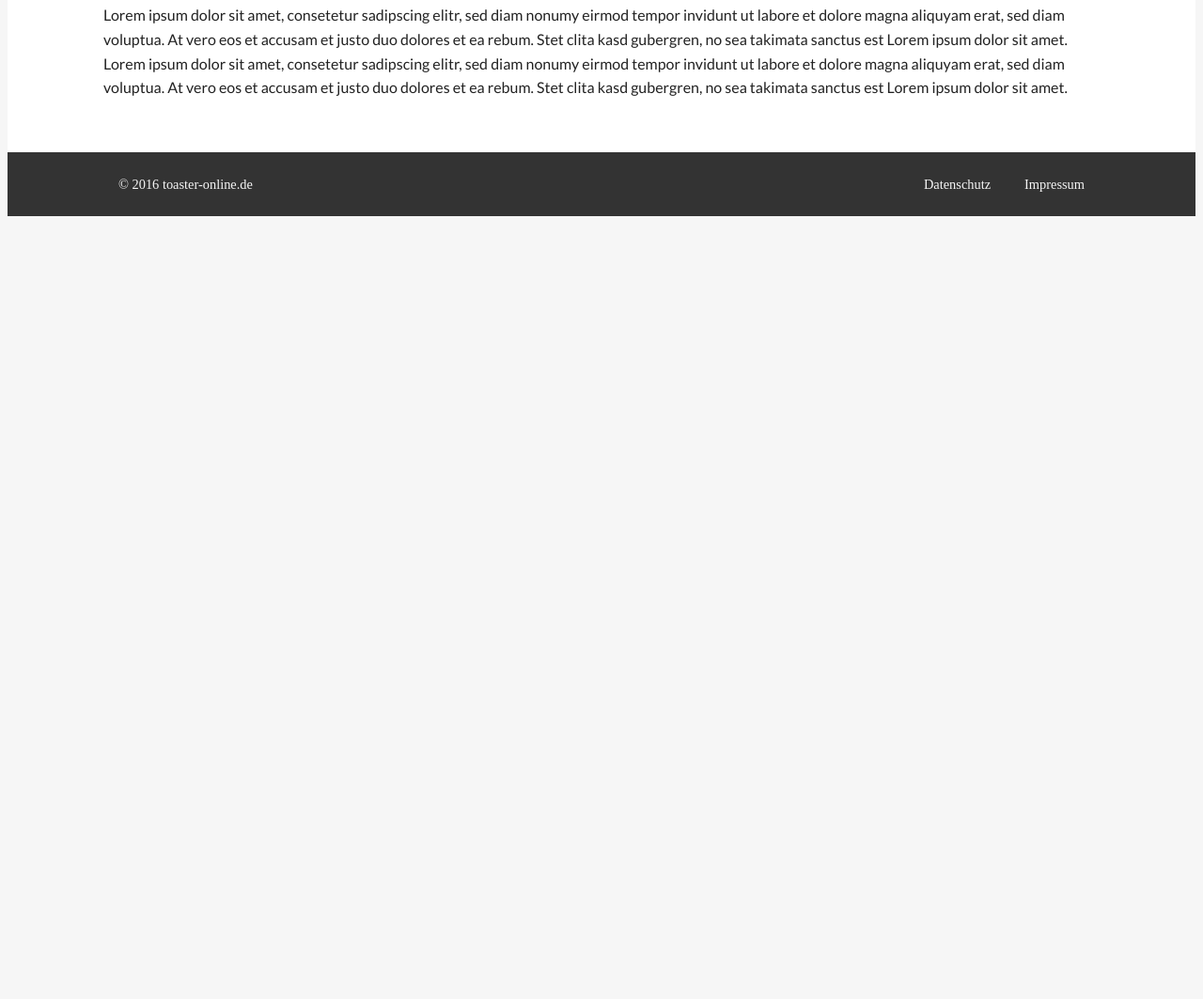
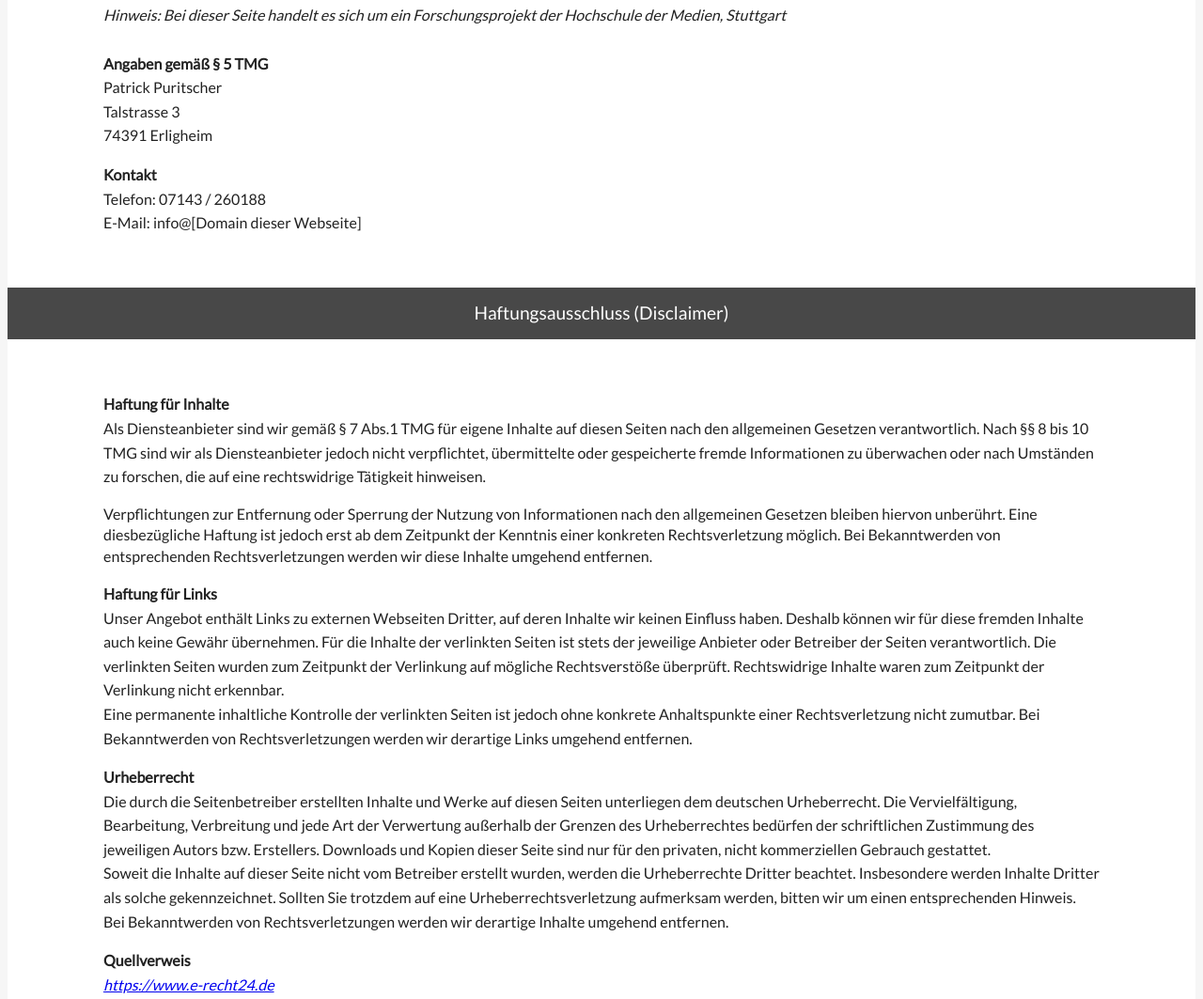
Before and after one commit to Purii/toaster.shop, a website: page src/impressum.html in a window 1280 px wide. Shown: the part 182-1245 px from the top of the page at 94% size. Before the commit the page ends 808 px from the top, so only its background shows below. Drawn offline with nearby package versions, Linux system fonts and the light colour scheme; files that its build step writes are made by us from their sources.

Commit message:
added impressum & datenschutz

```diff
--- a/src/css/elements.css
+++ b/src/css/elements.css
@@ -97,6 +97,13 @@
 
 .separator__text {
   text-align: center;
+}
+
+.separator__title {
+  text-align: center;
+  margin: 0.5rem 0;
+  font-size: 1.2rem;
+  font-weight: normal;
 }
 
 /**
--- a/src/css/style.css
+++ b/src/css/style.css
@@ -18,6 +18,10 @@ html {
 html,
 body {
   height: 100%;
+}
+
+body {
+  font-family: 'Lato', regular;
 }
 
 .theatre {
--- a/src/impressum.html
+++ b/src/impressum.html
@@ -18,9 +18,6 @@
             <p class="browserupgrade">You are using an <strong>outdated</strong> browser. Please <a href="http://browsehappy.com/">upgrade your browser</a> to improve your experience.</p>
         <![endif]-->
 
-
-
-
         <div class="theatre">
 
           <div class="theatre__upperstage">
@@ -36,11 +33,56 @@
                 <div class="l__grid_element--size-wide section section--add-padding">
                   <h1 class="section__title">Impressum</h1>
                   <p class="section__text">
-                    Lorem ipsum dolor sit amet, consetetur sadipscing elitr, sed diam nonumy eirmod tempor invidunt ut labore et dolore magna aliquyam erat, sed diam voluptua. At vero eos et accusam et justo duo dolores et ea rebum. Stet clita kasd gubergren, no sea takimata sanctus est Lorem ipsum dolor sit amet. Lorem ipsum dolor sit amet, consetetur sadipscing elitr, sed diam nonumy eirmod tempor invidunt ut labore et dolore magna aliquyam erat, sed diam voluptua. At vero eos et accusam et justo duo dolores et ea rebum. Stet clita kasd gubergren, no sea takimata sanctus est Lorem ipsum dolor sit amet.
+                    <i>Hinweis: Bei dieser Seite handelt es sich um ein Forschungsprojekt der Hochschule der Medien, Stuttgart</i><br/><br/>
+                    <strong>Angaben gemäß § 5 TMG</strong><br/>
+                    Patrick Puritscher<br />
+                    Talstrasse 3<br />
+                    74391 Erligheim
+                  </p>
+                  <p class="section__text">
+                    <strong>Kontakt</strong><br/>
+                    Telefon: 07143 / 260188<br/>
+                    E-Mail: info@[Domain dieser Webseite]
+                  </p>
+                </div>
+              </div>
+            </section>
+
+            <!-- SEPARATOR -->
+            <section class="l__section separatorcontainer">
+              <div class="l__section_inner separator separator--add-padding">
+                <h2 class="separator__title">Haftungsausschluss (Disclaimer)</h2>
+              </div>
+            </section>
+            <!-- /SEPARATOR -->
+
+            <section class="l__section l__light">
+              <div class="l__section_inner l__grid">
+                <div class="l__grid_element--size-wide section section--add-padding">
+                  <p class="section__text">
+                    <strong>Haftung für Inhalte</strong><br/>
+                    Als Diensteanbieter sind wir gemäß § 7 Abs.1 TMG für eigene Inhalte auf diesen Seiten nach den allgemeinen Gesetzen verantwortlich. Nach §§ 8 bis 10 TMG sind wir als Diensteanbieter jedoch nicht verpflichtet, übermittelte oder gespeicherte fremde Informationen zu überwachen oder nach Umständen zu forschen, die auf eine rechtswidrige Tätigkeit hinweisen.</p> <p>Verpflichtungen zur Entfernung oder Sperrung der Nutzung von Informationen nach den allgemeinen Gesetzen bleiben hiervon unberührt. Eine diesbezügliche Haftung ist jedoch erst ab dem Zeitpunkt der Kenntnis einer konkreten Rechtsverletzung möglich. Bei Bekanntwerden von entsprechenden Rechtsverletzungen werden wir diese Inhalte umgehend entfernen.
                   </p>
 
+                  <p class="section__text">
+                    <strong>Haftung für Links</strong><br/>
+                    Unser Angebot enthält Links zu externen Webseiten Dritter, auf deren Inhalte wir keinen Einfluss haben. Deshalb können wir für diese fremden Inhalte auch keine Gewähr übernehmen. Für die Inhalte der verlinkten Seiten ist stets der jeweilige Anbieter oder Betreiber der Seiten verantwortlich. Die verlinkten Seiten wurden zum Zeitpunkt der Verlinkung auf mögliche Rechtsverstöße überprüft. Rechtswidrige Inhalte waren zum Zeitpunkt der Verlinkung nicht erkennbar.<br/>
+
+                    Eine permanente inhaltliche Kontrolle der verlinkten Seiten ist jedoch ohne konkrete Anhaltspunkte einer Rechtsverletzung nicht zumutbar. Bei Bekanntwerden von Rechtsverletzungen werden wir derartige Links umgehend entfernen.
+                  </p>
+
+                  <p class="section__text">
+                    <strong>Urheberrecht</strong><br/>
+                    Die durch die Seitenbetreiber erstellten Inhalte und Werke auf diesen Seiten unterliegen dem deutschen Urheberrecht. Die Vervielfältigung, Bearbeitung, Verbreitung und jede Art der Verwertung außerhalb der Grenzen des Urheberrechtes bedürfen der schriftlichen Zustimmung des jeweiligen Autors bzw. Erstellers. Downloads und Kopien dieser Seite sind nur für den privaten, nicht kommerziellen Gebrauch gestattet.<br/>
+
+                    Soweit die Inhalte auf dieser Seite nicht vom Betreiber erstellt wurden, werden die Urheberrechte Dritter beachtet. Insbesondere werden Inhalte Dritter als solche gekennzeichnet. Sollten Sie trotzdem auf eine Urheberrechtsverletzung aufmerksam werden, bitten wir um einen entsprechenden Hinweis. Bei Bekanntwerden von Rechtsverletzungen werden wir derartige Inhalte umgehend entfernen.
+                  </p>
+
+                   <p class="section__text">
+                    <strong>Quellverweis</strong><br/>
+                    <em><a target="_blank" href="https://www.e-recht24.de">https://www.e-recht24.de</a></em>
+                  </p>
                 </div>
-
               </div>
           </section>
         <!-- /CONTENT -->
--- a/src/partials/footer.html
+++ b/src/partials/footer.html
@@ -4,8 +4,8 @@
       <span class="footer__text">&copy; 2016 toaster-online.de</span>
     </div>
     <div class="footer__element">
-      <a href="#" class="footer__text">Datenschutz</a>
-      <a href="#" class="footer__text">Impressum</a>
+      <a href="datenschutz.html" class="footer__text">Datenschutz</a>
+      <a href="impressum.html" class="footer__text">Impressum</a>
     </div>
   </div>
 </footer>
```
Also changed, not shown: src/datenschutz.html (+5 -5 lines).
